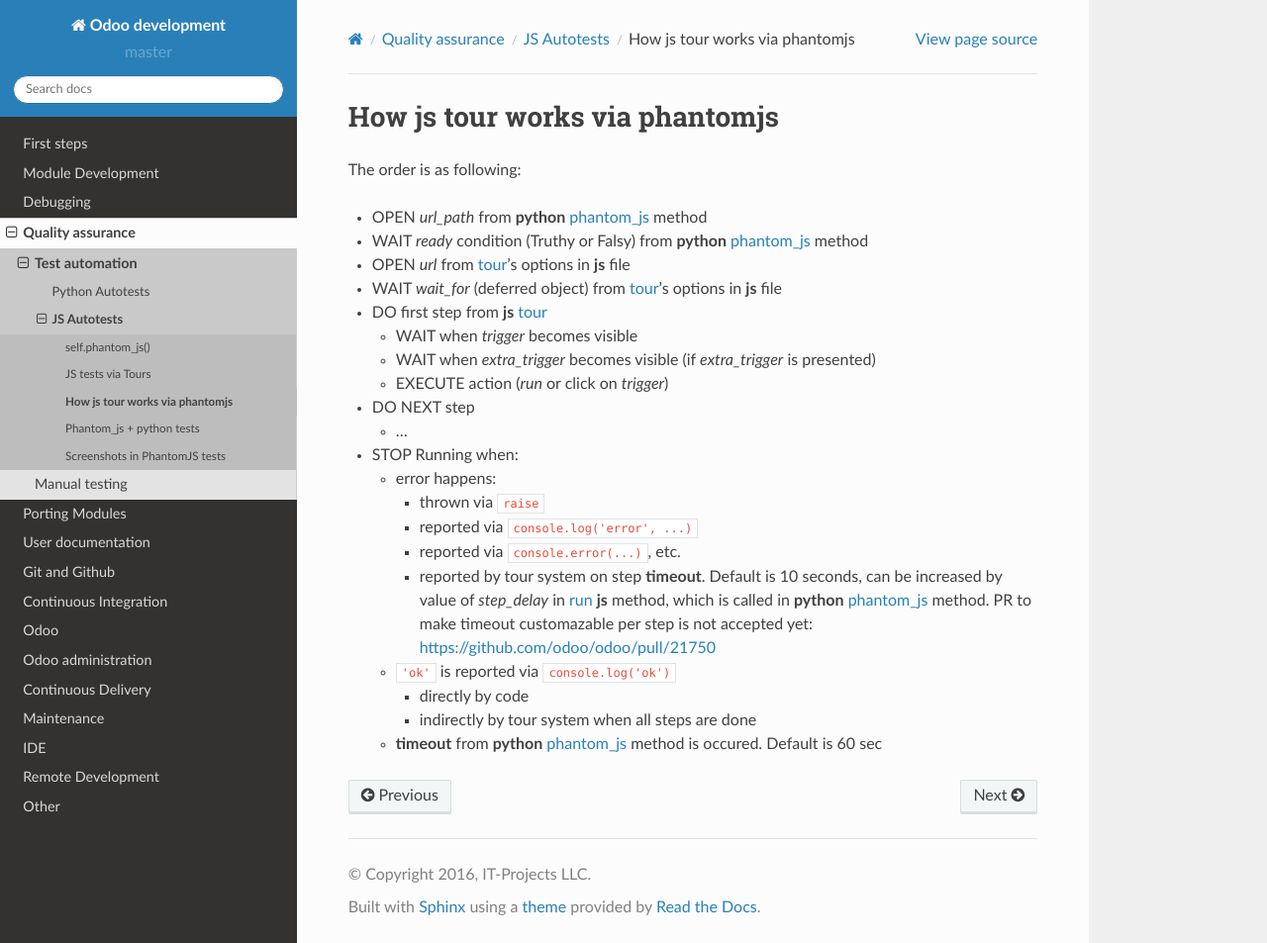
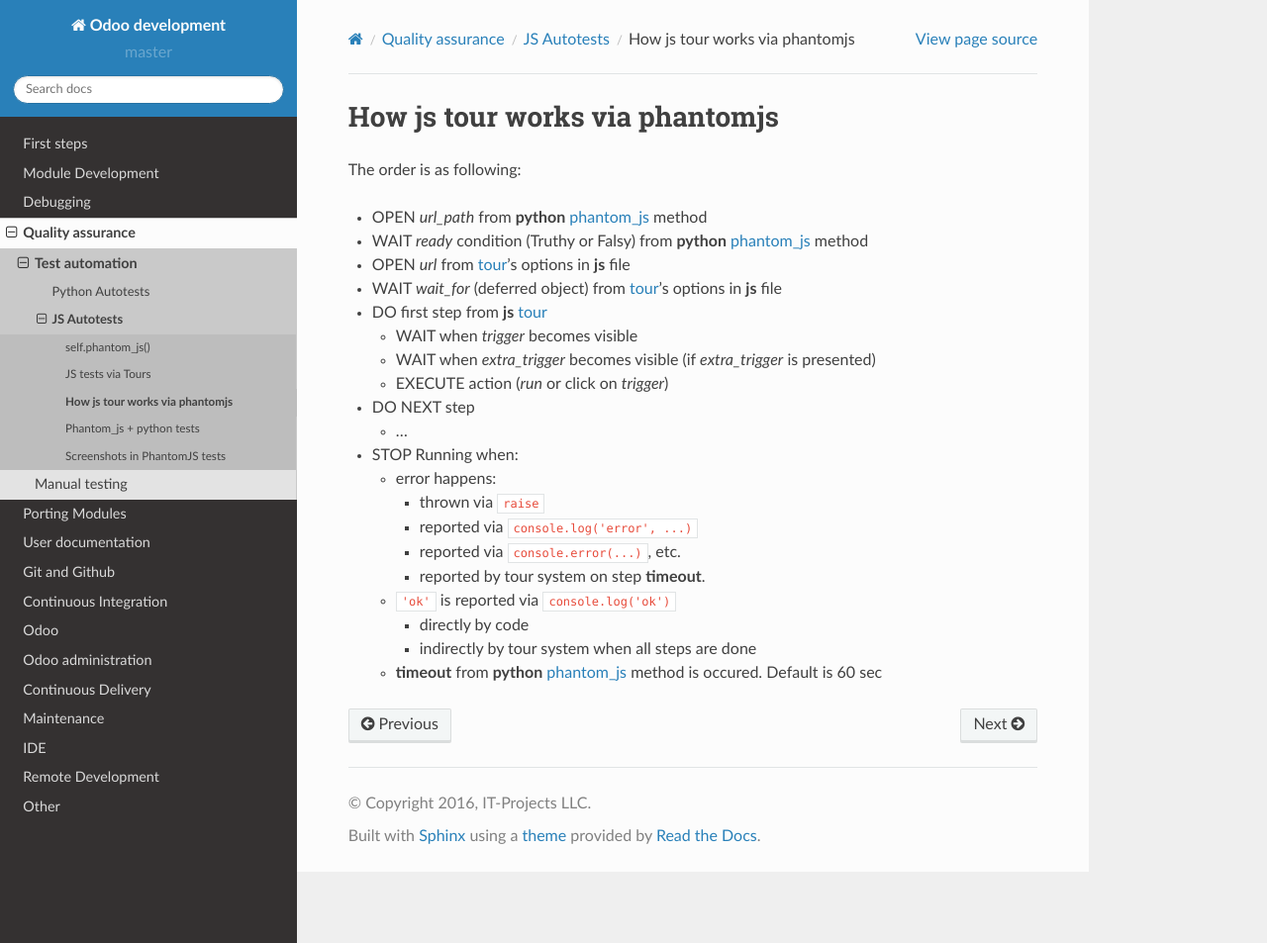
Before and after one commit to itpp-labs/odoo-development, a Sphinx documentation site: the page built from docs/qa/js/urls-and-waits-in-js-tours.rst, in a window 1280 px wide and 953 px high. Shown: the whole window at 99% size. Built offline with Sphinx 7.4.7 and the Read the Docs theme 2.0.0, drawn with Linux system fonts in a browser that asks for light colours.

Commit message:
PR is accepted

```diff
--- a/docs/qa/js/urls-and-waits-in-js-tours.rst
+++ b/docs/qa/js/urls-and-waits-in-js-tours.rst
@@ -26,7 +26,7 @@
     * thrown via ``raise``
     * reported via ``console.log('error', ...)``
     * reported via ``console.error(...)``, etc.
-    * reported by tour system on step **timeout**. Default is 10 seconds, can be increased by value of *step_delay* in `run <https://github.com/odoo/odoo/blob/10.0/addons/web_tour/static/src/js/tour_manager.js#L267>`_ **js** method, which is called in **python** :doc:`phantom_js <phantom_js>` method. PR to make timeout customazable per step is not accepted yet: https://github.com/odoo/odoo/pull/21750
+    * reported by tour system on step **timeout**.
 
   * ``'ok'`` is reported via ``console.log('ok')``
 
```
